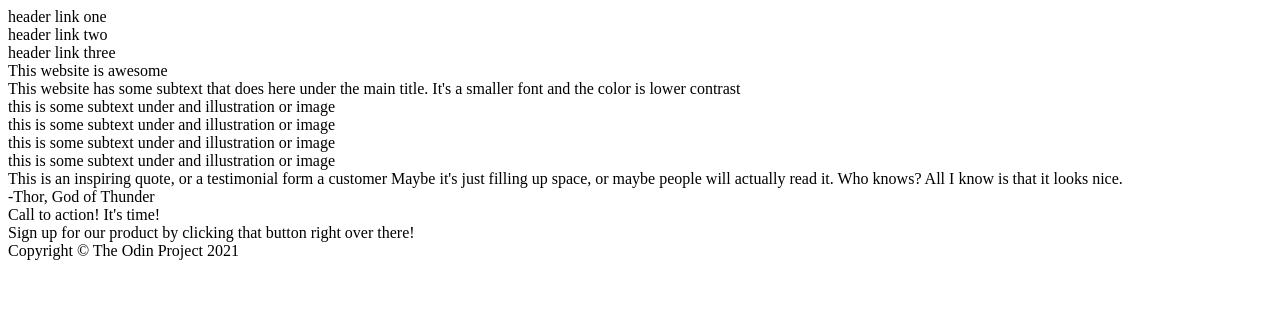
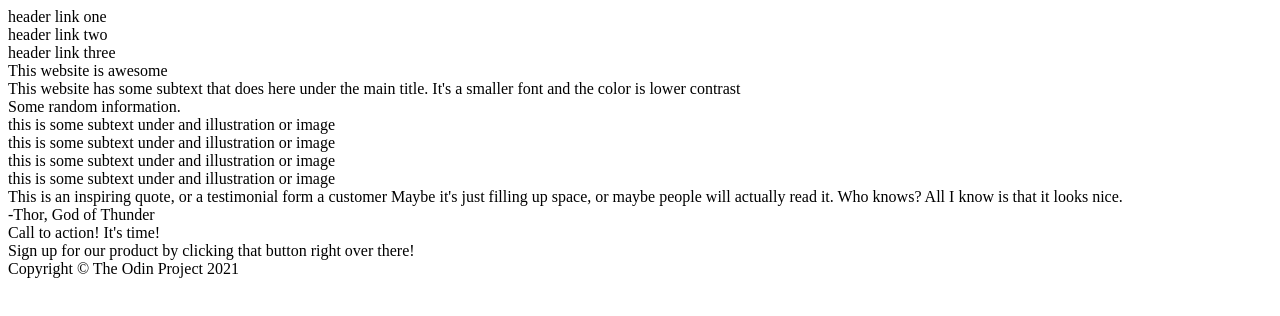
Before and after one commit to shady42/landingpage, a plain HTML site: page index.html in a window 1280 px wide. Drawn offline with Linux system fonts and the light colour scheme.

Commit message:
missed some text in index.html

```diff
--- a/index.html
+++ b/index.html
@@ -24,7 +24,7 @@
         </div>
     </div>
     <div class="randominfo">
-        <div class="randominfo-title"></div>
+        <div class="randominfo-title">Some random information.</div>
         <div class="randominfo-body">
             <div class="randominfo-body-box1">
                 <div class="randominfo-body-box1-image"></div>
```
